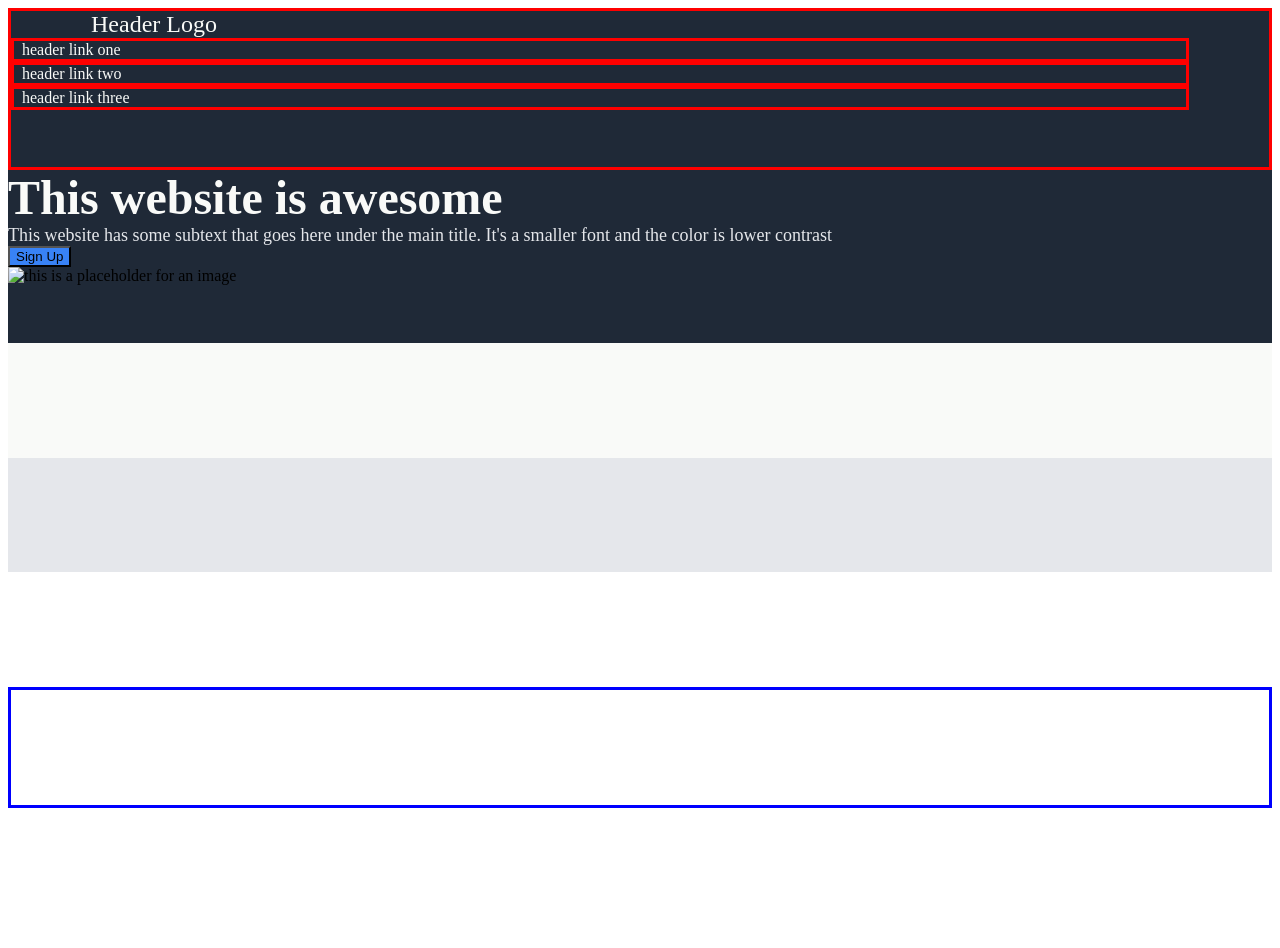
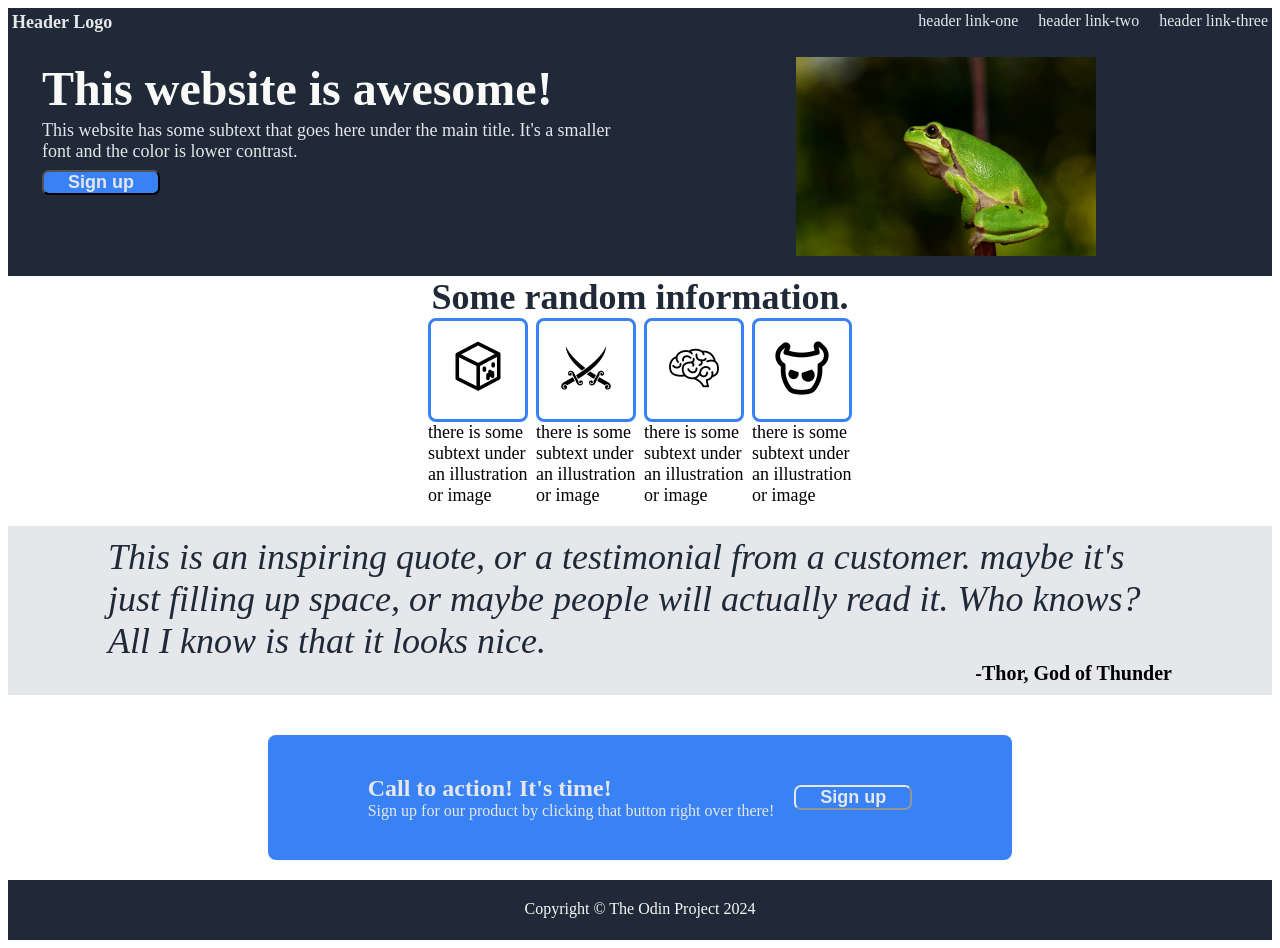
Before and after one commit to rice4meplz/landing-page, a plain HTML site: page index.html in a window 1280 px wide. Before the commit the page ends 816 px from the top, so only its background shows below. Drawn offline with Linux system fonts and the light colour scheme.

Commit message:
complete base template of landing page

```diff
--- a/css/style.css
+++ b/css/style.css
@@ -1,100 +1,271 @@
 body {
     display:flex;
-    flex-flow: row wrap;
+    flex-flow: column wrap;
     min-height: 100vh;
+    position: relative;
+    padding-bottom: 2.5rem;
+    /* padding: 0px 100px; */
     /* border-style: solid;
-    border-color: purple; */
+    border-color: red; */
 }
 
 body > div {
+    flex: auto;
     display: flex;
-    flex: auto;
     flex-flow: row wrap;
 }
 
-.header {
+footer {
+    position: absolute;
+    bottom: 0;
     width: 100%;
-    justify-content: start;
-    align-items: center;
-    border-style: solid;
+    height: 2.5rem;
+    background-color: #1f2937;
+    color: #f9faf8;
+    text-align: center;
+    padding-top: 20px;
     border-color: red;
 }
 
-.hlogo {
-    margin-left: 10vh;
+
+/* .one > * {
+    display: flex;
+    flex-flow: row wrap;
+    flex: 1 1 auto;
+    width: 100%;
+} */
+
+.header-one {
+    width: 100%;
+    max-height: 2.5rem;
+    display: flex;
+    /* border-style: solid;
+    border-color: red; */
+    justify-content: space-between;
+    padding: 4px;
 }
 
 .hlinks {
-    margin-left: auto;
-    margin-right: 10vh;
+    display: flex;
+    gap: 20px;
+    /* border-style: solid;
+    border-color: red; */
+    /* padding: 4px; */
+
 }
 
 .hlinks * {
-    display: flex;
-    padding: 0px 8px;
-    border-style: solid;
-    border-color: red;
-}
-
-a {
-    color: #F9FAF8;
+    color:#E5e7eb;
     text-decoration: none;
 }
 
-.one {
-    background-color: #1F2937;
-    display:flex;
+.hlogo {
+    font-weight: 700;
+    font-size: 18px;
+    color:#E5e7eb;
 }
 
-.awesome {
-    font-size: 48px;
-    font-weight: 800;
-    color: #F9FAF8;
+.header-two {
+    display: flex;
+    min-width: 0;
+    width: 100%;
+    flex-flow: row nowrap;
+    justify-content: space-between;
+    padding: 20px;
+    /* border-style: solid;
+    border-color: orange; */
+
 }
 
-.awesome-sub {
-    font-size: 18px;
-    color: #E5E7EB
+.left {
+    /* display: flex; */
+    flex: 1;
+    min-width: 0px;
+    /* border-style: solid;
+    border-color: red; */
+    margin: 0 10px;
 }
 
-.hlogo {
-    font-size: 24px;
-    color:#F9FAF8;
+.left > * {
+    margin: 4px;
 }
 
-button {
+.right {
+    display: flex;
+    flex: 1;
+    margin: 0 10px;
+    justify-content: center;
+    align-items: center;
+}
+
+.cta-head {
+    font-size: 48px;
+    font-weight: 900;
+    color: #f9faf8;
+}
+
+.cta-sub {
+    font-size: 18px;
+    color: #E5e7eb;
+}
+
+.left > button {
     background-color: #3882F6;
+    color: #E5e7eb;
+    text-align: center;
+    text-decoration: none;
+    font-size: 18px;
+    font-weight: 600;
+    border-radius: 7px;
+    padding: 0px 24px;
+}
+
+img {
+    max-width: 100%;
+    /* max-height: 25vh; */
+}
+
+@media screen and (max-width: 900px) {
+    .header-two > .right {display:none;}}
+
+.one {
+    /* max-height: 30vh; */
+    align-content: start;
+    background-color: #1f2937;
+    /* display: flex; */
+    flex: 0 0 auto;
+}
+
+.two > div {
+    display: flex;
+    flex-flow: row wrap;
+    /* flex: 1 1 auto; */
+    justify-content: center;
+    /* align-items: center; */
+    /* margin: 10px 0px; */
+     /* border-style: solid;
+    border-color: orange; */
+
+}
+
+.two-header {
+    /* max-height: 40px; */
+    min-width: 100%;
+    /* display: flex; */
+    text-align: center;
+    margin-top: -20px;
+    font-size: 36px;
+    font-weight: 900;
+    color: #1f2937;
+    /* border-style: solid;
+    border-color: red; */
+
+}
+
+.two-content {
+    display: flex;
+    flex: 1;
+    gap: 8px;
+    /* border-style: solid;
+    border-color: red; */
 }
 
 .two {
-    background-color: #F9FAF8;
-    display:flex;
-    flex-wrap: wrap;
-    width: 100%;
+    /* display:flex; */
+    /* flex-direction: column; */
+    align-content: space-evenly;
+    /* flex: 0 1 700px; */
+    padding: 20px;
+}
+
+.two-content > * {
+    max-width: 100px
+
+}
+
+.box-img {
     /* border-style: solid;
-    border-color: yellow; */
+    border-color: pink; */
+    max-width: 100px;
+    max-height: 100px;
+    border-radius: 8px;
+    border-style: solid;
+    border-color: #3882F6;
+}
+
+.box-txt {
+    font-size: 18px;
+}
+
+.two-content > * > div {
+    /* border-style: solid;
+    border-color: green; */
+    max-height: 100px;
 }
 
 .three {
-    background-color: #e5e7eb;
-    display: flex;
-    flex-wrap: wrap;
-    width: 100%;
+    /* display: flex; */
+    background-color: #E5e7eb;
+    padding: 10px 100px;
+    flex-direction: column;
+    justify-content: center;
+}
+
+.three > * {
     /* border-style: solid;
-    border-color: green; */
+    border-color: red; */
+}
+
+.quote {
+    font-style: italic;
+    font-size: 36px;
+    color: #1f2937;
+}
+
+.quoter {
+    align-self: end;
+    font-size: 20px;
+    font-weight: 800;
 }
 
 .four {
-    width: 100%;
-    display: flex;
-    flex-wrap: wrap;
-    /* border-style: solid;
-    border-color: orange; */
+    justify-content: center;
+    align-items: center;
+    padding: 40px;
 }
 
-footer {
+.blue {
+    background-color: #3882F6;
+    border-radius: 8px;
+    padding: 40px 100px;
+    /* flex: 1; */
+    color:#E5e7eb;
     display: flex;
-    width: 100%;
-        border-style: solid;
-    border-color: blue;
+    flex-flow: row wrap;
+    gap: 20px;
 }
+
+.blue-cta {
+    font-weight: 800;
+    font-size: 24px;
+}
+
+.blue-left {
+    max-width: 500px;
+}
+
+.blue-right {
+    align-self: center;
+}
+
+.blue-right > button {
+    background-color: #3882F6;
+    color: #E5e7eb;
+    text-align: center;
+    text-decoration: none;
+    font-size: 18px;
+    font-weight: 600;
+    border-radius: 7px;
+    padding: 0px 24px;
+    border-color: #E5e7eb;
+}
--- a/index.html
+++ b/index.html
@@ -3,49 +3,93 @@
 <head>
     <meta charset="UTF-8">
     <meta name="viewport" content="width=device-width, initial-scale=1.0">
-    <title>Landing Page</title>
     <link rel="stylesheet" href="./css/style.css">
+    <title>demo</title>
 </head>
 <body>
     <div class="one">
-        <div class="header">
+        <div class="header-one">
             <div class="hlogo">Header Logo</div>
             <div class="hlinks">
-                <a href="" target="_blank" rel="noopener noreferrer">header link one</a>
-                <a href="" target="_blank" rel="noopener noreferrer">header link two</a>
-                <a href="" target="_blank" rel="noopener noreferrer">header link three</a>
+                <a href="">header link-one</a>
+                <a href="">header link-two</a>
+                <a href="">header link-three</a>
             </div>
         </div>
-        <div class="hero">
-            <div class="hero-left">
-                <div class="awesome">
-                    This website is awesome
-                </div>
-                <div class="awesome-sub">
-                    This website has some subtext that goes here under the main title. It's a smaller font and the color is lower contrast
-                </div>
-                <button>Sign Up</button>
+        <div class="header-two">
+            <div class="left">
+                <div class="cta-head">This website is awesome!</div>
+                <div class="cta-sub">This website has some subtext that goes here under the main title. It's a smaller font and the color is lower contrast.</div>
+                <button>Sign up</button>
             </div>
-            <div class="hero-right">
-                <img src="./img/" alt="this is a placeholder for an image">
+            <div class="right"><img src="./img/frog.jpg" rel="noopener" alt="placeholder" width=300px/>
             </div>
         </div>
     </div>
     <div class="two">
-        <div class="information">
-
+        <div class="two-header">
+            Some random information.
+        </div>
+        <div class="two-content">
+            <div class="box-one">
+                <div class="box-img">
+                    <img src="./img/box.png" rel="noopener" alt="placeholder"/>
+                </div>
+                <div class="box-txt">
+                    there is some subtext under an illustration or image
+                </div>
+            </div>
+            <div class="box-two">
+                <div class="box-img">
+                    <img src="./img/swords.png" rel="noopener" alt="placeholder"/>
+                </div>
+                <div class="box-txt">
+                    there is some subtext under an illustration or image
+                </div>
+            </div>
+            <div class="box-three">
+                <div class="box-img">
+                    <img src="./img/brain.png" rel="noopener" alt="placeholder"/>
+                </div>
+                <div class="box-txt">
+                    there is some subtext under an illustration or image
+                </div>
+            </div>
+            <div class="box-four">
+                <div class="box-img">
+                    <img src="./img/enemy.png" rel="noopener" alt="placeholder"/>
+                </div>
+                <div class="box-txt">
+                    there is some subtext under an illustration or image
+                </div>
+            </div>
         </div>
     </div>
     <div class="three">
         <div class="quote">
-
-         </div>
+            This is an inspiring quote, or a testimonial from a customer. maybe it's just filling up space, or maybe people will actually read it. Who knows? All I know is that it looks nice.
+        </div>
+        <div class="quoter">
+            -Thor, God of Thunder
+        </div>
     </div>
     <div class="four">
-
+        <div class="blue">
+            <div class="blue-left">
+                <div class="blue-cta">
+                    Call to action! It's time!
+                </div>
+                <div class="blue-sub">
+                    Sign up for our product by clicking that button right over there!
+                </div>
+            </div>
+            <div class="blue-right">
+                <button>Sign up</button>
+            </div>
+        </div>
     </div>
     <footer>
-
+        Copyright © The Odin Project 2024
     </footer>
 </body>
 </html>
```
Also changed, not shown: img/box.png (added), img/brain.png (added), img/enemy.png (added), img/frog.jpg (added), img/swords.png (added).
